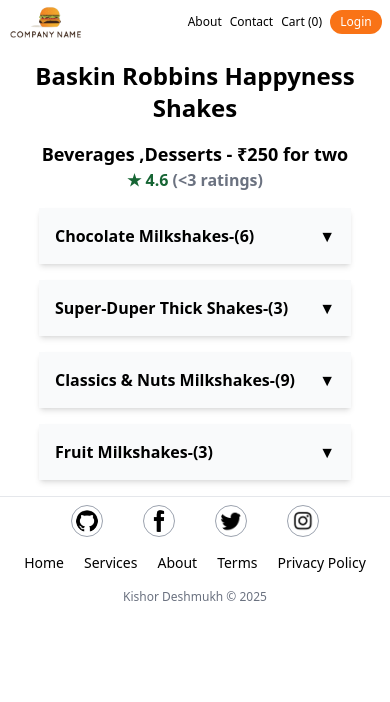
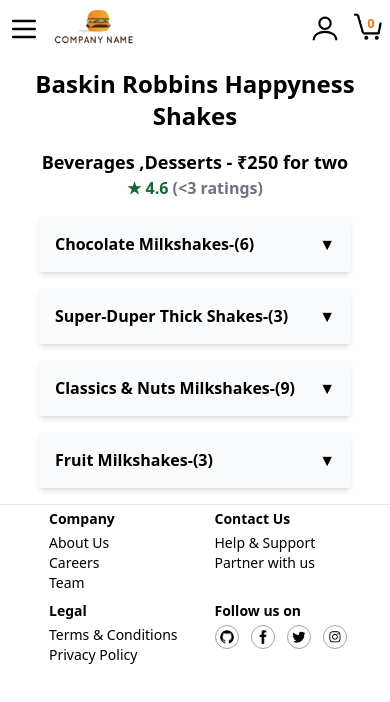
Before and after one commit to kishor300/Food-Order-App, a React (Vite) app: page /restaurants/10820 in a window 390 px wide. Shown: the top 702 px of the page. Built offline with nearby package versions, Linux system fonts and the light colour scheme.

Commit message:
Responsive Navbar Commit

```diff
--- a/package.json
+++ b/package.json
@@ -28,6 +28,7 @@
   "dependencies": {
     "@reduxjs/toolkit": "^2.5.0",
     "@types/jest": "^29.5.14",
+    "lucide-react": "^0.475.0",
     "react": "^19.0.0",
     "react-dom": "^19.0.0",
     "react-redux": "^9.2.0",
--- a/src/components/Footer.js
+++ b/src/components/Footer.js
@@ -7,49 +7,104 @@
 
 const Footer = () => {
     return (
-        <div className='my-4 flex flex-col gap-y-4 border-t p-2 bottom-0'>
+        <div className='border-t my-4'>
+            <div className='grid grid-cols-2 w-[90vw] sm:w-[45vw] mx-auto p-1 gap-2 text-sm sm:text-base
+             justify-items-center'>
+                <div className='w-[35vw] sm:w-[15vw] ml-5'>
+                    <h1 className='font-bold mb-1'>Company</h1>
+                    <Link to="/"><p>About Us</p></Link>
+                    <Link to="/"><p>Careers</p></Link>
+                    <Link to="/"><p>Team</p></Link>
+                </div>
+                <div className='w-[35vw] sm:w-[15vw]'>
+                    <h1 className='font-bold mb-1'>Contact Us</h1>
+                    <Link to="/"><p>Help & Support</p></Link>
+                    <Link to="/"><p>Partner with us</p></Link>
+                </div>
+                <div className='w-[35vw] sm:w-[15vw] ml-5'>
+                    <h1 className='font-bold mb-1'>Legal</h1>
+                    <Link to="/"><p>Terms & Conditions</p></Link>
+                    <Link to="/"><p>Privacy Policy</p></Link>
+                </div>
+                <div className='w-[35vw] sm:w-[15vw]'>
+                    <h1 className='font-bold mb-1'>Follow us on</h1>
                     {/* Icons */}
-            <div className="flex justify-center gap-x-10">
+                    <div className="flex gap-x-3">
                         <Link to="/">
                             <img
                                 src={github_logo}
                                 alt="github"
-                        className="h-8 border border-gray-400 p-1 rounded-full box-border"
+                                className="h-6 sm:h-7 border border-gray-400 p-1 rounded-full box-border"
                             />
                         </Link>
                         <Link to="/">
                             <img
                                 src={facebook_logo}
                                 alt="facebook"
-                        className="h-8 border border-gray-400 p-1 rounded-full box-border"
+                                className="h-6 sm:h-7 border border-gray-400 p-1 rounded-full box-border"
                             />
                         </Link>
                         <Link to="/">
                             <img
                                 src={twitter_logo}
                                 alt="twitter"
-                        className="h-8 border border-gray-400 p-1 rounded-full box-border"
+                                className="h-6 sm:h-7 border border-gray-400 p-1 rounded-full box-border"
                             />
                         </Link>
                         <Link to="/">
                             <img
                                 src={instagram_logo}
                                 alt="instagram"
-                        className="h-8 border border-gray-400 p-1 rounded-full box-border"
+                                className="h-6 sm:h-7 border border-gray-400 p-1 rounded-full box-border"
                             />
                         </Link>
                     </div>
-            {/* Nav */}
-            <div className="flex justify-center text-sm gap-x-5 sm:gap-x-10 ">
-                <Link><p>Home</p></Link>
-                <Link><p>Services</p></Link>
-                <Link><p>About</p></Link>
-                <Link><p>Terms</p></Link>
-                <Link><p>Privacy Policy</p></Link>
                 </div>
-            {/* Copyright */}
-            <div className='text-gray-500 text-center text-xs'>Kishor Deshmukh © 2025</div>
             </div>
+        </div>
+        // <div className='my-4 flex flex-col gap-y-4 border-t p-2 bottom-0'>
+        //     {/* Icons */}
+        //     <div className="flex justify-center gap-x-10">
+        //         <Link to="/">
+        //             <img
+        //                 src={github_logo}
+        //                 alt="github"
+        //                 className="h-6 sm:h-7 border border-gray-400 p-1 rounded-full box-border"
+        //             />
+        //         </Link>
+        //         <Link to="/">
+        //             <img
+        //                 src={facebook_logo}
+        //                 alt="facebook"
+        //                 className="h-6 sm:h-7 border border-gray-400 p-1 rounded-full box-border"
+        //             />
+        //         </Link>
+        //         <Link to="/">
+        //             <img
+        //                 src={twitter_logo}
+        //                 alt="twitter"
+        //                 className="h-6 sm:h-7 border border-gray-400 p-1 rounded-full box-border"
+        //             />
+        //         </Link>
+        //         <Link to="/">
+        //             <img
+        //                 src={instagram_logo}
+        //                 alt="instagram"
+        //                 className="h-6 sm:h-7 border border-gray-400 p-1 rounded-full box-border"
+        //             />
+        //         </Link>
+        //     </div>
+        //     {/* Nav */}
+        //     <div className="flex justify-center text-sm gap-x-5 sm:gap-x-10 ">
+        //         <Link><p>Home</p></Link>
+        //         <Link><p>Services</p></Link>
+        //         <Link><p>About</p></Link>
+        //         <Link><p>Terms</p></Link>
+        //         <Link><p>Privacy Policy</p></Link>
+        //     </div>
+        //     {/* Copyright */}
+        //     <div className='text-gray-500 text-center text-xs'>Kishor Deshmukh © 2025</div>
+        // </div>
     )
 }
 
--- a/src/components/Header.js
+++ b/src/components/Header.js
@@ -1,10 +1,14 @@
 import React, { useContext, useState } from "react";
 import logo from "../assets/logo.png";
+import cart_icon from "../assets/cart_icon.png"
 import { Link } from "react-router";
 import UserContext from "../utils/UserContext";
 import { useSelector } from "react-redux";
+import { Menu, X } from 'lucide-react';
 
 const Header = () => {
+
+    const [isOpen, setIsOpen] = useState(false);
 
     const [btnName, setBtnName] = useState("Login");
 
@@ -16,28 +20,61 @@
     console.log('ReduxStore cartItems : ', cartItems);
 
     return (
-        <div
-            className="header flex justify-between items-center p-[2px] h-auto px-2
-            sticky top-0 z-10 backdrop-blur"
+        <>
+            <div className="header flex justify-between items-center h-[52px] md:h-[64px] px-2 sticky top-0 z-10 backdrop-blur"
             >
-            {/* Logo overflow-hidden py-0 px-3 */}
-            <div className="h-10 sm:h-[60px]">
+                {/* Left Side */}
+                <div className="flex items-center space-x-3 ">
+                    {/* Hamburger */}
+                    <div className="md:hidden mt-3">
+                        <button onClick={() => setIsOpen(!isOpen)}>
+                            {isOpen ? <X size={32} /> : <Menu size={32} />}
+                        </button>
+                    </div>
+
+                    {/* Logo */}
+                    <div className="h-11 md:h-[60px]">
                         <Link to="/">
-                    <img
-                        src={logo}
-                        alt="Logo-IMG"
-                        // className="h-full box-border scale-[1.9]"
-                        className="h-full box-border"
-                    />
+                            <img src={logo} alt="Logo" className="h-full box-border" />
                         </Link>
                     </div>
-            {/* Nav items */}
-            <div className="">
-                <ul
-                    className="flex items-center gap-2 sm:gap-7 list-none font-medium text-xs sm:text-lg">
-                    {/* <li>
-                        User :{loggedInUser}
-                    </li> */}
+                </div>
+
+                {/* Right Side */}
+                <div className="flex items-center space-x-3">
+                    {/* Account */}
+                    <div className="h-7 md:hidden">
+                        <Link to="/">
+                            <svg
+                                xmlns="http://www.w3.org/2000/svg"
+                                viewBox="0 0 24 24"
+                                fill="black"
+                                height="34px"
+                            >
+                                <circle cx="12" cy="8" r="4" stroke="black" stroke-width="1.5px" fill="none" />
+                                <path
+                                    d="M4 20c0-4 4-6 8-6s8 2 8 6"
+                                    stroke="black"
+                                    stroke-width="1.5px"
+                                    fill="none"
+                                />
+                            </svg>
+
+                        </Link>
+                    </div>
+
+                    {/* Cart in Mobile */}
+                    < div className="relative h-7 md:hidden">
+                        <Link to="/cart" data-testid="my_cart" cart-count={cartItems.length}>
+                            <img src={cart_icon} alt="Cart" className="h-full box-border" />
+                            <p className="text-[13px] absolute left-[9px] top-[2px] font-bold text-orange-500 w-4 text-center">
+                                {cartItems.length}
+                            </p>
+                        </Link>
+                    </div>
+
+                    {/* Laptop */}
+                    <ul className="hidden md:flex items-center space-x-2 md:space-x-7 list-none font-medium text-xs md:text-lg">
                         <li>
                             <Link to="/about">About</Link>
                         </li>
@@ -45,24 +82,61 @@
                             <Link to="/contact">Contact</Link>
                         </li>
                         <li>
-                        <Link to="/cart"
-                            data-testid="my_cart"
-                            cart-count={cartItems.length}
+                            <Link to="/">Account</Link>
+                        </li>
+                        {/* Login */}
+                        {/* <button
+                            className="bg-orange-500 w-[52px] sm:w-20 rounded-3xl p-1 sm:p-2 sm:text-lg outline-none cursor-pointer text-white font-medium"
+                            onClick={() => {
+                                btnName === "Login" ? setBtnName("Logout") : setBtnName("Login");
+                            }}
                         >
-                            Cart ({cartItems.length})
+                            {btnName}
+                        </button> */}
+                        <li>
+                            {/* Cart in Laptop */}
+                            < div className="relative h-10">
+                                <Link to="/cart" data-testid="my_cart" cart-count={cartItems.length}>
+                                    <img src={cart_icon} alt="Cart" className="h-full box-border" />
+                                    <p className=" absolute left-3 top-[2px] font-bold text-orange-500 w-6 text-center">
+                                        {cartItems.length}
+                                    </p>
                                 </Link>
+                            </div>
                         </li>
                         {/* <li>
-                        <Link to="/grocery">Grocery</Link>
+                            User :{loggedInUser}
                         </li> */}
-                    <button className="bg-orange-500 w-[52px] sm:w-20 rounded-3xl p-1 sm:p-2 sm:text-lg
-                    outline-none cursor-pointer text-white font-medium"
-                        onClick={() => {
-                            btnName === "Login" ? setBtnName("Logout") : setBtnName("Login");
-                        }}>{btnName}</button>
                     </ul>
-            </div>
-        </div>
+                </div >
+
+            </div >
+
+            {/* Mobile */}
+            {
+                isOpen && (
+                    <ul className="bg-[#f0f0f0] z-10 fixed top-auto w-full shadow-lg md:hidden p-4 space-y-2 list-none font-medium text-xs md:text-lg"
+                    >
+                        {/* <li>
+                    User :{loggedInUser}
+                </li> */}
+                        <li>
+                            <Link to="/about">About Us</Link>
+                        </li>
+                        <li>
+                            <Link to="/">Partner with Us</Link>
+                        </li>
+                        <li>
+                            <Link to="/contact">Contact Us</Link>
+                        </li>
+                        <li>
+                            <Link to="/">Privacy Policy</Link>
+                        </li>
+                    </ul>
+                )
+            }
+        </>
+
     );
 };
 
--- a/src/components/RestaurantCard.js
+++ b/src/components/RestaurantCard.js
@@ -19,8 +19,8 @@
             data-testid="resto_card"
             // className="bg-[#f0f0f0] pt-1 px-1 pb-3 w-[200px] h-[360px] rounded-md
             // hover:border-[1px] border-black cursor-pointer"
-            className="bg-[#f0f0f0] px-1 pt-1 pb-3 w-[45vw] sm:w-[30vw] md:w-[15vw] rounded-md
-            hover:border-[1px] border-black cursor-pointer"
+            className="bg-[#f0f0f0] px-1 pt-1 pb-3 w-[45vw] sm:w-[30vw] md:w-[15vw] rounded-md shadow-md
+            hover:shadow-[2px_2px_5px_gray] border-2 hover:border-gray-300 cursor-pointer box-border"
         >
             <Link to={"/restaurants/" + restaurantInfo.id}>
                 <img
```
Also changed, not shown: src/components/Body.js (+7 -6 lines), src/assets/cart_icon.png (added), 1 other file (tests, documents, lock files or other folders). Lines whose indentation alone changed are shown as unchanged.
